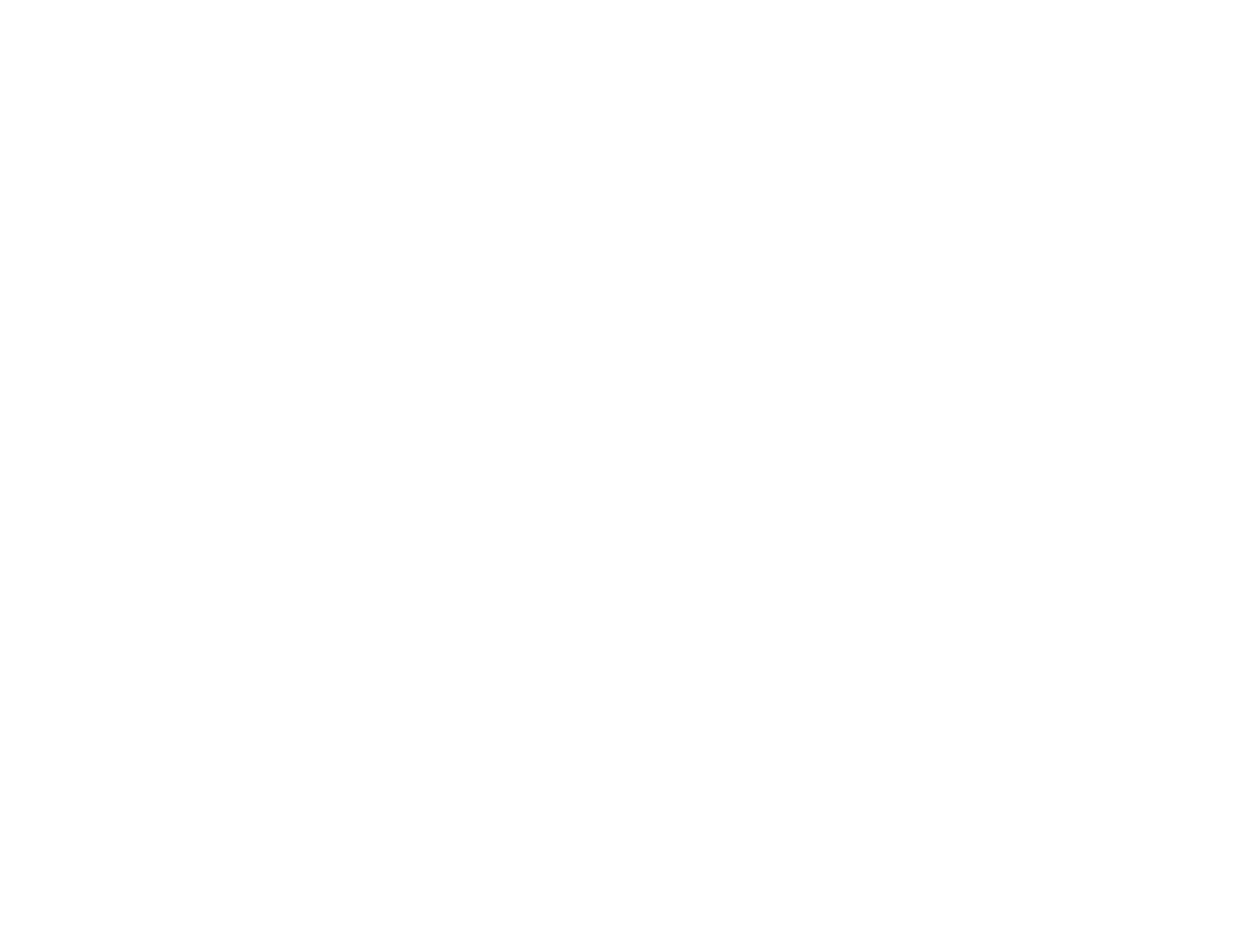
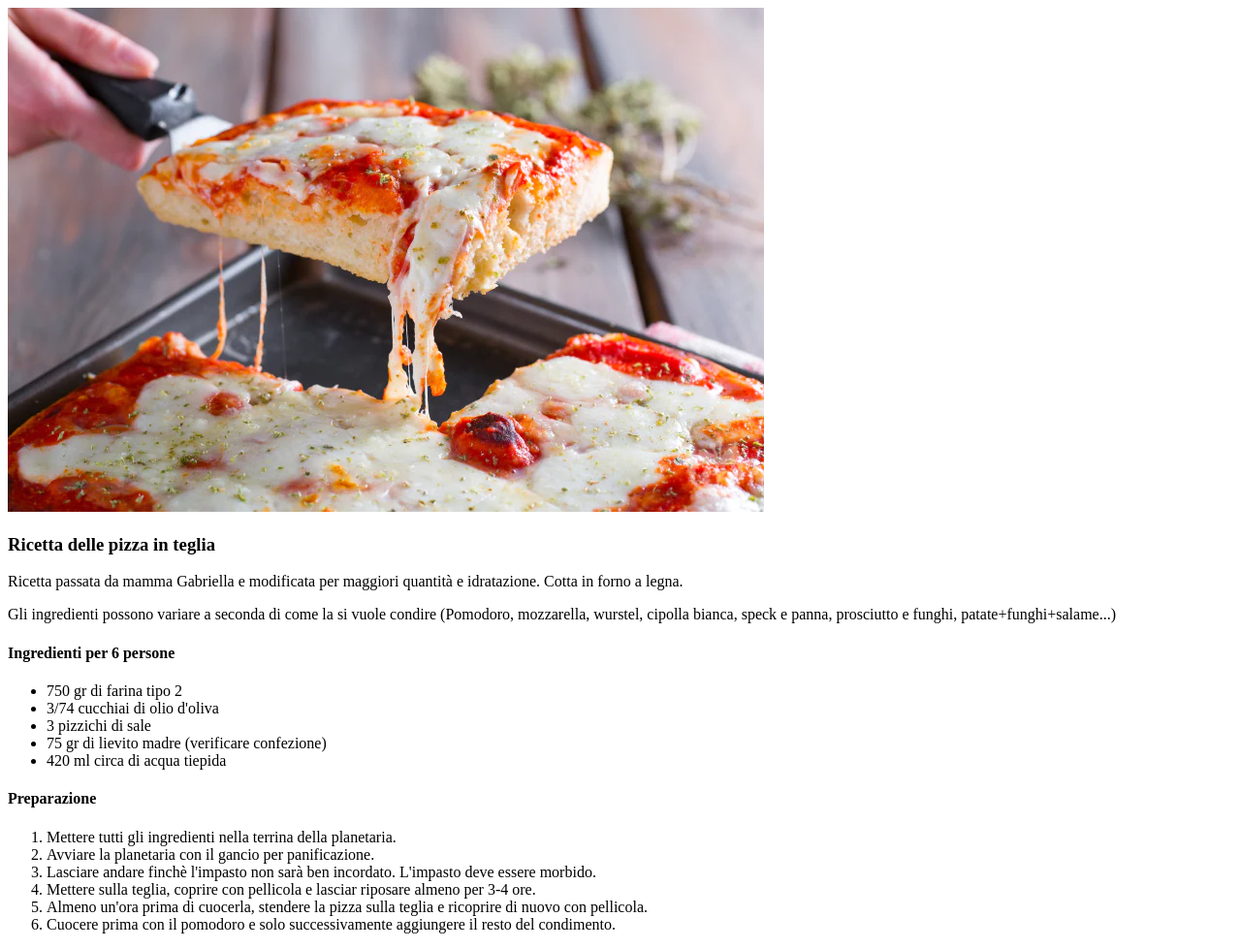
Before and after one commit to Silvershine14/odin-recipes, a plain HTML site: page recipes/pizzateglia.html in a window 1280 px wide. Shown: the whole page at 97% size. Before the commit the page ends 800 px from the top, so only its background shows below. Drawn offline with Linux system fonts and the light colour scheme.

Commit message:
Added Pizza in teglia

```diff
--- a/recipes/pizzateglia.html
+++ b/recipes/pizzateglia.html
@@ -0,0 +1,42 @@
+<!DOCTYPE html>
+<html lang="en">
+<head>
+    <meta charset="UTF-8">
+    <meta http-equiv="X-UA-Compatible" content="IE=edge">
+    <meta name="viewport" content="width=device-width, initial-scale=1.0">
+    <title>Pizza in teglia</title>
+
+</head>
+<body>
+    <img src="Pizza-in-teglia-alta-e-morbida_780x520_wm.webp" alt="Pizza in teglia">
+    <h3>Ricetta delle pizza in teglia</h3>
+
+    <p>Ricetta passata da mamma Gabriella e modificata per maggiori quantità e idratazione. Cotta in forno a legna.</p>
+    <p>Gli ingredienti possono variare a seconda di come la si vuole condire (Pomodoro, mozzarella, wurstel, cipolla bianca, speck e panna, prosciutto e funghi, patate+funghi+salame...)</p>
+
+    <h4>Ingredienti per 6 persone</h4>
+    <ul>
+    <li>750 gr di farina tipo 2</li>
+    <li>3/74 cucchiai di olio d'oliva</li>
+    <li>3 pizzichi di sale</li>
+    <li>75 gr di lievito madre (verificare confezione)</li>
+    <li>420 ml circa di acqua tiepida</li>
+    </ul>
+
+
+    <h4>Preparazione</h4>
+    <ol>
+        <li>Mettere tutti gli ingredienti nella terrina della planetaria.</li>
+        <li>Avviare la planetaria con il gancio per panificazione.</li>
+        <li>Lasciare andare finchè l'impasto non sarà ben incordato. L'impasto deve essere morbido.</li>
+        <li>Mettere sulla teglia, coprire con pellicola e lasciar riposare almeno per 3-4 ore.</li>
+        <li>Almeno un'ora prima di cuocerla, stendere la pizza sulla teglia e ricoprire di nuovo con pellicola.</li>
+        <li>Cuocere prima con il pomodoro e solo successivamente aggiungere il resto del condimento.</li>
+
+
+
+    </ol>
+
+
+</body>
+</html>
```
Also changed, not shown: index.html (+1 -1 lines), recipes/Pizza-in-teglia-alta-e-morbida_780x520_wm.webp (added).
